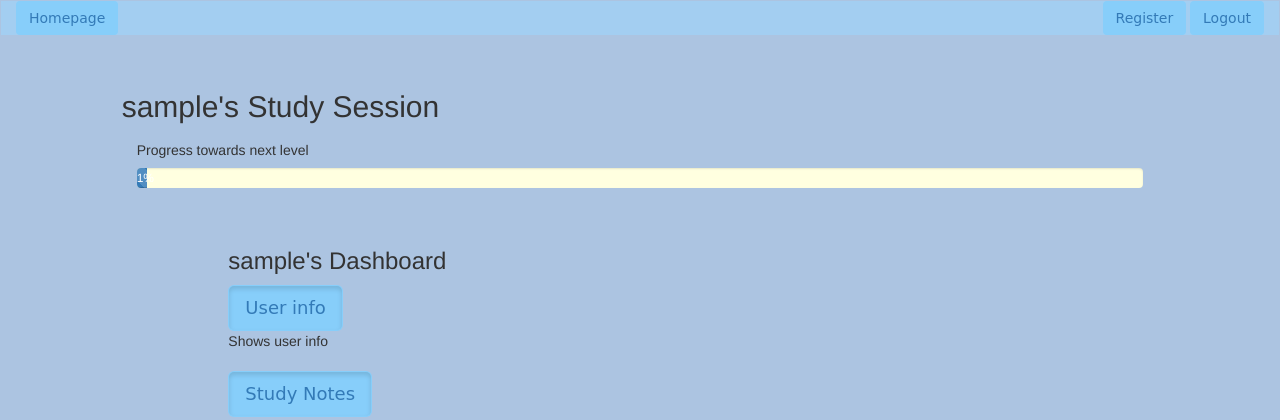
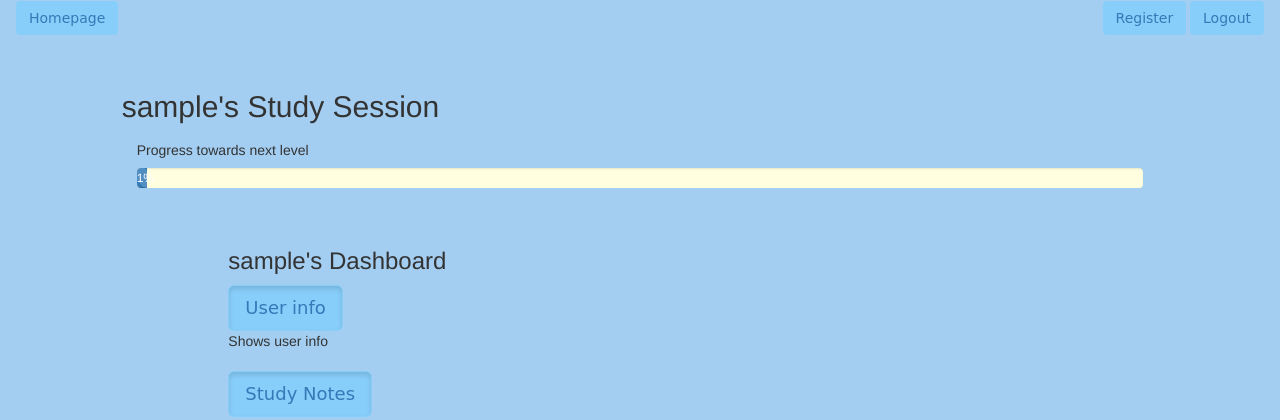
Before and after one commit to gkchan/PyQuizBase, a Flask app: a page that uses templates/dashboard.html in a window 1280 px wide. Shown: the top 420 px of the page. Run offline with Flask 2, Linux system fonts and the light colour scheme; the visitor is signed in with stand-in values (Sample User, id 1); some libraries are stand-ins or nearby versions.

Commit message:
Change dashboard color display

```diff
--- a/templates/dashboard.html
+++ b/templates/dashboard.html
@@ -4,7 +4,7 @@
   <style>
 
     body {
-      background-color: #acc4e1;
+      /*background-color: #acc4e1;*/
     }
 
   </style>
```
